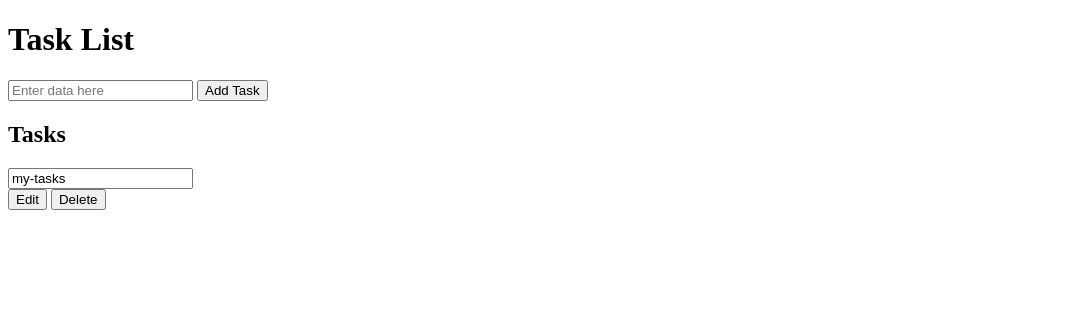
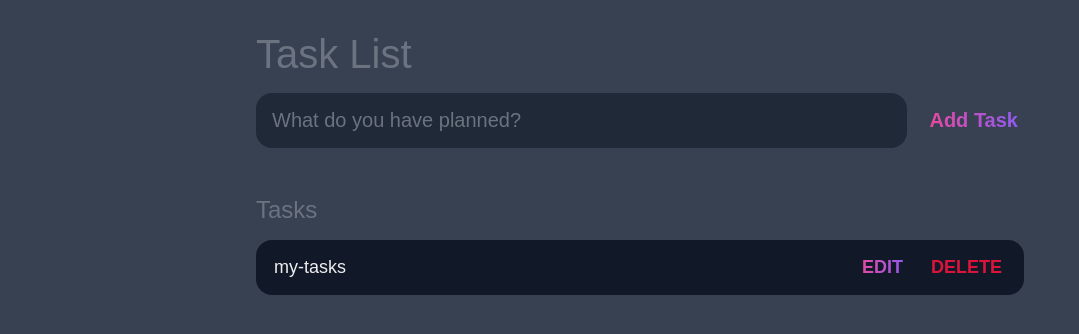
Before and after one commit to Aman7766/todo-list-js, a plain HTML site: page index.html in a window 1280 px wide. Shown: the whole page, without its empty margins (0-1079 px from the left). Drawn offline with Linux system fonts and the light colour scheme.

Commit message:
Added Code Into main.css File

```diff
--- a/index.html
+++ b/index.html
@@ -14,7 +14,7 @@
             <input
             type ="text"
             id="new-task-input"
-            placeholder="Enter data here"/>
+            placeholder="What do you have planned?"/>
             <input
             type="button"
             id="button-submit"
@@ -43,6 +43,6 @@
             </div>
         </section>
     </main>
-
+   <script src="main.js"></script>
 </body>
 </html>
--- a/main.css
+++ b/main.css
@@ -0,0 +1,156 @@
+:root {
+	--dark: #374151;
+	--darker: #1F2937;
+	--darkest: #111827;
+	--grey: #6B7280;
+	--pink: #EC4899;
+	--purple: #8B5CF6;
+	--light: #EEE;
+}
+
+* {
+	margin: 0;
+	box-sizing: border-box;
+	font-family: "Fira sans", sans-serif;
+}
+
+body {
+	display: flex;
+	flex-direction: column;
+	min-height: 100vh;
+	color: #FFF;
+	background-color: var(--dark);
+}
+
+header {
+	padding: 2rem 1rem;
+	max-width: 800px;
+	width: 100%;
+	margin: 0 auto;
+}
+
+header h1{
+	font-size: 2.5rem;
+	font-weight: 300;
+	color: var(--grey);
+	margin-bottom: 1rem;
+}
+
+#task-form {
+	display: flex;;
+}
+
+input, button {
+	appearance: none;
+	border: none;
+	outline: none;
+	background: none;
+}
+
+#new-task-input {
+	flex: 1 1 0%;
+	background-color: var(--darker);
+	padding: 1rem;
+	border-radius: 1rem;
+	margin-right: 1rem;
+	color: var(--light);
+	font-size: 1.25rem;
+}
+
+#new-task-input::placeholder {
+	color: var(--grey);
+}
+
+#button-submit {
+	color: var(--pink);
+	font-size: 1.25rem;
+	font-weight: 700;
+	background-image: linear-gradient(to right, var(--pink), var(--purple));
+	-webkit-background-clip: text;
+	-webkit-text-fill-color: transparent;
+	cursor: pointer;
+	transition: 0.4s;
+}
+
+#new-task-submit:hover {
+	opacity: 0.8;
+}
+
+#new-task-submit:active {
+	opacity: 0.6;
+}
+
+main {
+	flex: 1 1 0%;
+	max-width: 800px;
+	width: 100%;
+	margin: 0 auto;
+}
+
+.task-list {
+	padding: 1rem;
+}
+
+.task-list h2 {
+	font-size: 1.5rem;
+	font-weight: 300;
+	color: var(--grey);
+	margin-bottom: 1rem;
+}
+
+#tasks .task {
+	display: flex;
+	justify-content: space-between;
+	background-color: var(--darkest);
+	padding: 1rem;
+	border-radius: 1rem;
+	margin-bottom: 1rem;
+}
+
+.task .content {
+	flex: 1 1 0%;
+}
+
+.task .content .text {
+	color: var(--light);
+	font-size: 1.125rem;
+	width: 100%;
+	display: block;
+	transition: 0.4s;
+}
+
+.task .content .text:not(:read-only) {
+	color: var(--pink);
+}
+
+.task .actions {
+	display: flex;
+	margin: 0 -0.5rem;
+}
+
+.task .actions button {
+	cursor: pointer;
+	margin: 0 0.5rem;
+	font-size: 1.125rem;
+	font-weight: 700;
+	text-transform: uppercase;
+	transition: 0.4s;
+}
+
+.task .actions button:hover {
+	opacity: 0.8;
+}
+
+.task .actions button:active {
+	opacity: 0.6;
+}
+
+.task .actions .edit {
+	background-image: linear-gradient(to right, var(--pink), var(--purple));
+	-webkit-background-clip: text;
+	-webkit-text-fill-color: transparent;
+}
+
+.task .actions .delete {
+	color: crimson;
+}
--- a/main.js
+++ b/main.js
@@ -0,0 +1 @@
+alert("Hello");
```
Also changed, not shown: 1 other file.
